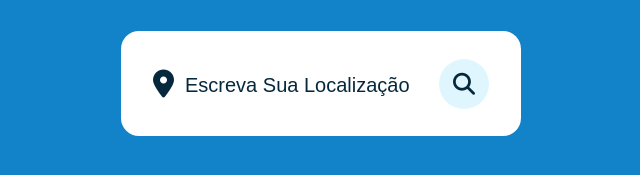
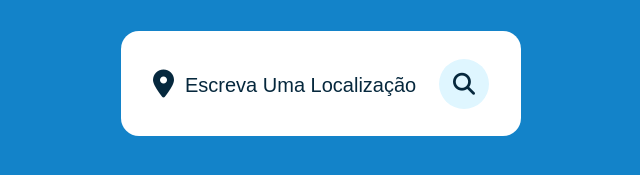
Before and after one commit to JayPih/projeto-clima, a plain HTML site: page index.html in a window 1280 px wide. Shown: the part 317-492 px from the top of the page, 319-959 px from the left. Drawn offline with Linux system fonts and the light colour scheme.

Commit message:
Update index.html

```diff
--- a/index.html
+++ b/index.html
@@ -17,7 +17,7 @@
     <div class="container">
         <div class="search-box">
             <i class="fa-solid fa-location-dot"></i>
-            <input type="text" placeholder="Escreva sua localização">
+            <input type="text" placeholder="Escreva uma localização">
             <button class="fa-solid fa-magnifying-glass"></button>
         </div>
 
```
